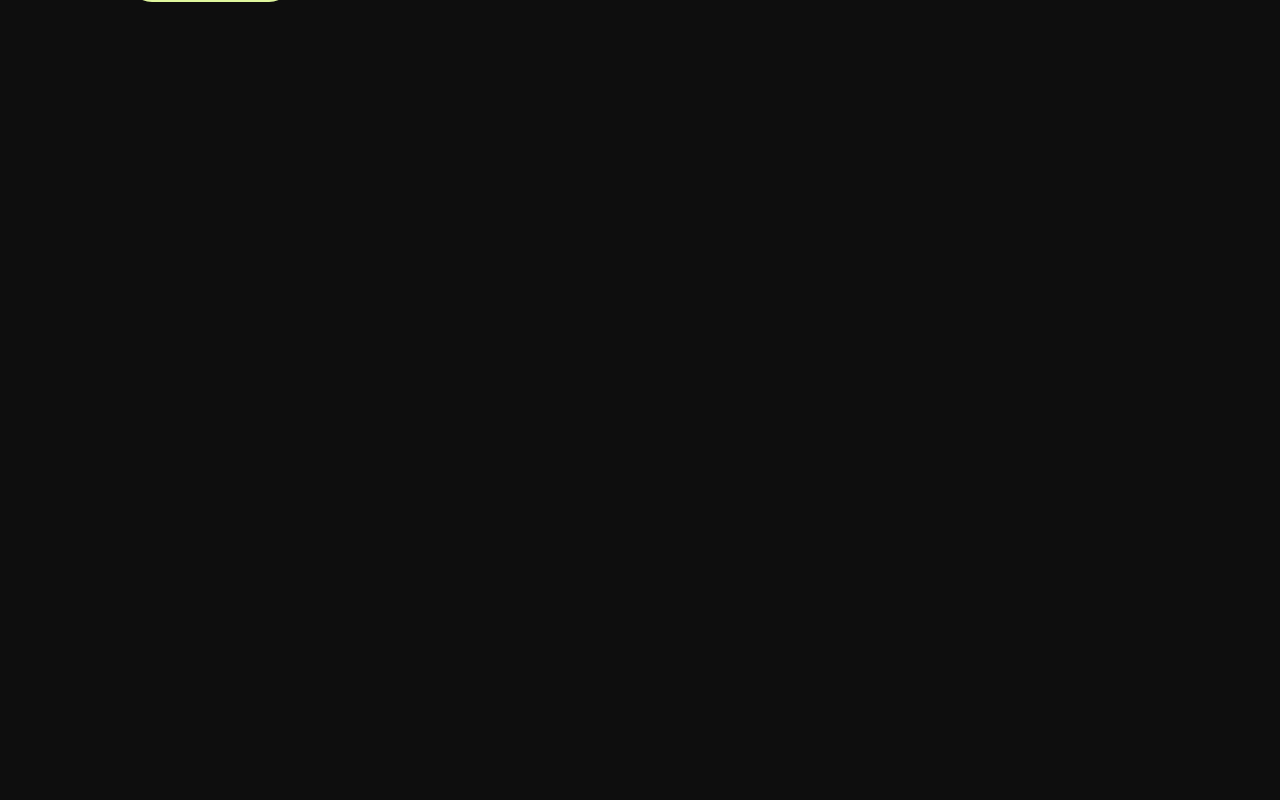
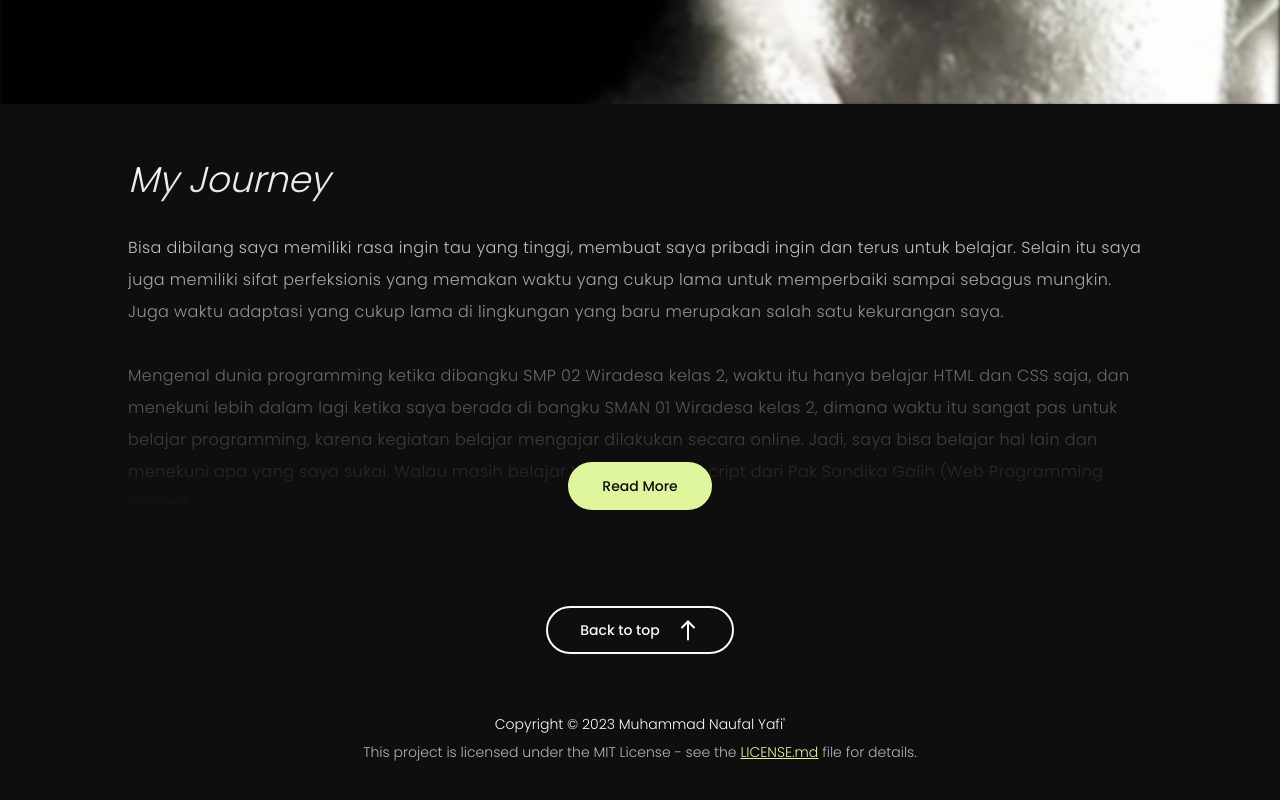
Before and after one commit to naufal-yafi/portfolio, a Next.js app: page /about-me in a window 1280 px wide. Before the commit this address had no page. Shown: the part 536-1336 px from the top of the page. Before the commit the page ends 800 px from the top, so only its background shows below. Built offline with nearby package versions, Linux system fonts and the light colour scheme.

Commit message:
add page about

```diff
--- /dev/null
+++ b/src/app/about-me/page.tsx
@@ -0,0 +1,20 @@
+import Jumbotron from "@partial/AboutMe/Jumbotron";
+import { Metadata } from "next";
+import dynamic from "next/dynamic";
+
+export const metadata: Metadata = {
+  title: "About me - Muhammad Naufal Yafi' | Portfolio",
+};
+
+const Journey = dynamic(() => import("@partial/AboutMe/Journey"));
+const Footer = dynamic(() => import("@partial/Footer"));
+
+export default function AboutMe() {
+  return (
+    <>
+      <Jumbotron />
+      <Journey />
+      <Footer />
+    </>
+  );
+}
--- a/src/components/ProjectCard.tsx
+++ b/src/components/ProjectCard.tsx
@@ -6,7 +6,7 @@ const ProjectCard = (props: any) => {
   return (
     <div
       className={`w-[300px] h-[500px] rounded-md overflow-hidden ${
-        props.disable ? "" : "hover:w-auto group"
+        props.disable ? "cursor-not-allowed" : "hover:w-auto group"
       }`}
     >
       <div
--- /dev/null
+++ b/src/partials/AboutMe/Journey.tsx
@@ -0,0 +1,76 @@
+"use client";
+
+import Button from "@component/Button";
+import { useState } from "react";
+
+const Journey = () => {
+  const [show, setShow] = useState(false);
+
+  const HandleShowText = () => {
+    setShow(!show);
+  };
+
+  return (
+    <section className="px-6 lg:px-32 mt-14 flex flex-col">
+      <div
+        className={`overflow-hidden ${
+          show ? "h-full" : "h-[350px]"
+        } transition-all flex flex-col justify-start items-start`}
+      >
+        <h1 className="italic font-light text-4xl mb-8">My Journey</h1>
+        <p className="font-light leading-loose tracking-wide">
+          Bisa dibilang saya memiliki rasa ingin tau yang tinggi, membuat saya
+          pribadi ingin dan terus untuk belajar. Selain itu saya juga memiliki
+          sifat perfeksionis yang memakan waktu yang cukup lama untuk
+          memperbaiki sampai sebagus mungkin. Juga waktu adaptasi yang cukup
+          lama di lingkungan yang baru merupakan salah satu kekurangan saya.
+          <br /> <br />
+          Mengenal dunia programming ketika dibangku SMP 02 Wiradesa kelas 2,
+          waktu itu hanya belajar HTML dan CSS saja, dan menekuni lebih dalam
+          lagi ketika saya berada di bangku SMAN 01 Wiradesa kelas 2, dimana
+          waktu itu sangat pas untuk belajar programming, karena kegiatan
+          belajar mengajar dilakukan secara online. Jadi, saya bisa belajar hal
+          lain dan menekuni apa yang saya sukai. Walau masih belajar HTML, CSS,
+          Javascript dari Pak Sandika Galih (Web Programming Unpas).
+          <br /> <br />
+          Waktu SMA pun telah berakhir. Sembari menunggu pengumuman dari
+          universitas atau pergurusan tinggi, saya membeli buku &quot;Logika
+          Algoritma dan Pemrograman Dasar&quot; yang ditulis oleh Rosa A.S. Buku
+          tersebut membuat saya mengetahui lebih dalam dari konsep dasar
+          programming.
+          <br /> <br />
+          Tahun ajaran baru telah dimulai, saya mempelajari banyak bahasa
+          pemrograman di kampus mulai dari Java, PHP, CSS Framework, Python.
+          Namun dari semua bahasa tersebut, saya lebih jatuh cinta kepada
+          Javascript. Karena saya lebih suka dibagian visual dan framework untuk
+          FrontEnd itu sendiri kebanyakan menggunakan Javascript, jadi saya
+          belajar React dan juga Next, hingga saat ini.
+          <br /> <br />
+          <span className="text-xs" id="text">
+            2023, 22 November
+          </span>
+        </p>
+      </div>
+      <div
+        className={`${
+          show
+            ? "relative h-auto mt-8 justify-start"
+            : "absolute h-[350px] justify-center"
+        } w-full flex items-end left-0 bg-gradient-to-t from-neutral-900 to-transparent`}
+      >
+        <div onClick={HandleShowText}>
+          <Button
+            color={show ? "white" : "yellow"}
+            type={show ? "outline" : "bg-fill"}
+            link="#text"
+            openNewTab={false}
+          >
+            {show ? "Read Less" : "Read More"}
+          </Button>
+        </div>
+      </div>
+    </section>
+  );
+};
+
+export default Journey;
--- /dev/null
+++ b/src/partials/AboutMe/Jumbotron.tsx
@@ -0,0 +1,37 @@
+import Button from "@component/Button";
+import {
+  ContentButton,
+  ContentText,
+  ContentTitle,
+} from "@component/ContentText";
+import imgAbout from "@image/img-about.webp";
+import Image from "next/image";
+
+const Jumbotron = () => {
+  return (
+    <main className="h-screen md:h-[80vh] overflow-hidden flex justify-center items-center">
+      <div className="flex justify-center items-center w-full">
+        <Image
+          src={imgAbout}
+          alt="homepage"
+          width={450}
+          height={450}
+          quality={100}
+          className="w-full blur-[2px] scale-[2] lg:scale-100"
+          priority
+        />
+      </div>
+      <ContentText>
+        <ContentTitle>Why do you want to know about me?</ContentTitle>
+
+        <ContentButton>
+          <Button color="yellow" openNewTab={false}>
+            Back to home
+          </Button>
+        </ContentButton>
+      </ContentText>
+    </main>
+  );
+};
+
+export default Jumbotron;
--- a/src/partials/Homepage/Projects.tsx
+++ b/src/partials/Homepage/Projects.tsx
@@ -20,7 +20,6 @@ const Projects = () => {
       </div>
 
       <ProjectCard />
-      <ProjectCard />
       <ProjectCard disable={true} />
     </section>
   );
```
Also changed, not shown: src/images/img-about.webp (added).
